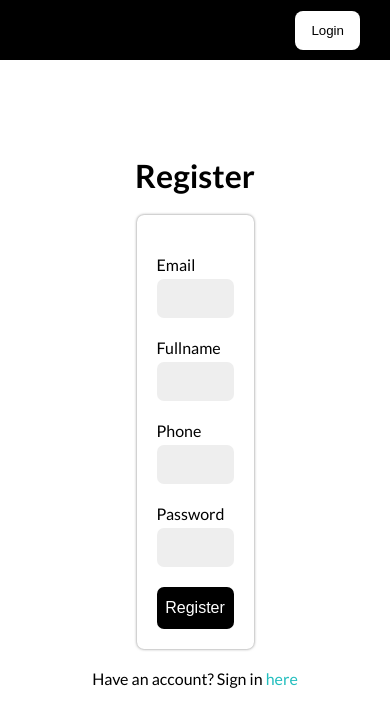
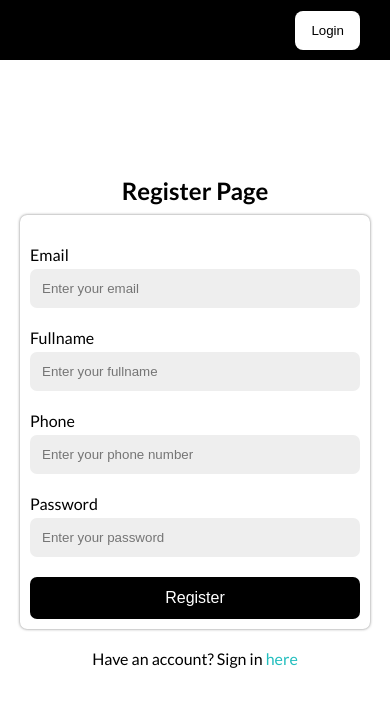
Before and after one commit to kibieptr/Piyyuuu-Store, a Next.js app: page /auth/register in a window 390 px wide. Shown: the top 726 px of the page. Built offline with nearby package versions, Linux system fonts and the light colour scheme; no server answers.

Commit message:
reusable for device

```diff
--- a/src/components/layouts/AuthLayout/AuthLayout.module.scss
+++ b/src/components/layouts/AuthLayout/AuthLayout.module.scss
@@ -5,10 +5,13 @@
   flex-direction: column;
   height: 100vh;
   width: 100vw;
+  padding: 20px;
+
   &__error {
     color: #d31;
     margin-bottom: 10px;
   }
+
   &__title {
     font-size: 32px;
     margin-bottom: 20px;
@@ -16,10 +19,12 @@
 
   &__form {
     border-radius: 7px;
-    width: 30%;
+    width: 100%;
+    max-width: 400px;
     padding: 20px;
     box-shadow: 0 0 3px rgba(0, 0, 0, 0.5);
     margin-bottom: 20px;
+    background: white;
   }
 
   &__link {
@@ -27,4 +32,26 @@
       color: #23bebe;
     }
   }
+
+  @media (max-width: 768px) {
+    &__title {
+      font-size: 28px;
+      margin-bottom: 15px;
+    }
+
+    &__form {
+      padding: 15px;
+    }
+  }
+
+  @media (max-width: 480px) {
+    &__title {
+      font-size: 24px;
+      margin-bottom: 10px;
+    }
+
+    &__form {
+      padding: 10px;
+    }
+  }
 }
--- a/src/components/views/auth/Login/index.tsx
+++ b/src/components/views/auth/Login/index.tsx
@@ -44,13 +44,13 @@ const LoginView = () => {
 
   return (
     <AuthLayout
-      title="login"
+      title="Login Page"
       link="/auth/register"
       linkText="Don't have a account ? Sign up "
     >
       <form onSubmit={handleSubmit}>
-        <Input label="Email" name="email" type="email" />
-        <Input label="Password" name="password" type="password" />
+        <Input label="Email" name="email" type="email" placeholder="Enter your email" />
+        <Input label="Password" name="password" type="password" placeholder="Enter your password" />
         <Button
           type="submit"
           variant="primary"
--- a/src/components/views/auth/Register/Register.module.scss
+++ b/src/components/views/auth/Register/Register.module.scss
@@ -3,4 +3,18 @@
     width: 100%;
     border-radius: 8px;
   }
+
+  @media (max-width: 768px) {
+    &__button {
+      padding: 10px;
+      font-size: 16px;
+    }
+  }
+
+  @media (max-width: 480px) {
+    &__button {
+      padding: 8px;
+      font-size: 14px;
+    }
+  }
 }
--- a/src/components/views/auth/Register/index.tsx
+++ b/src/components/views/auth/Register/index.tsx
@@ -1,4 +1,3 @@
-import Link from "next/link";
 import styles from "./Register.module.scss";
 import { useRouter } from "next/router";
 import { FormEvent, useState } from "react";
@@ -44,16 +43,36 @@ const RegisterView = () => {
 
   return (
     <AuthLayout
-      title="Register"
+      title="Register Page"
       error={error}
       link="/auth/login"
       linkText="Have an account? Sign in "
     >
       <form onSubmit={handleSubmit}>
-        <Input label="Email" name="email" type="email" />
-        <Input label="Fullname" name="fullname" type="text" />
-        <Input label="Phone" name="phone" type="number" />
-        <Input label="Password" name="password" type="password" />
+        <Input
+          label="Email"
+          name="email"
+          type="email"
+          placeholder="Enter your email"
+        />
+        <Input
+          label="Fullname"
+          name="fullname"
+          type="text"
+          placeholder="Enter your fullname"
+        />
+        <Input
+          label="Phone"
+          name="phone"
+          type="number"
+          placeholder="Enter your phone number"
+        />
+        <Input
+          label="Password"
+          name="password"
+          type="password"
+          placeholder="Enter your password"
+        />
         <Button type="submit" className={styles.register__button}>
           {isLoading ? "Loading..." : "Register"}
         </Button>
```
Also changed, not shown: src/components/views/auth/Login/Login.module.scss (+34 -0 lines).
